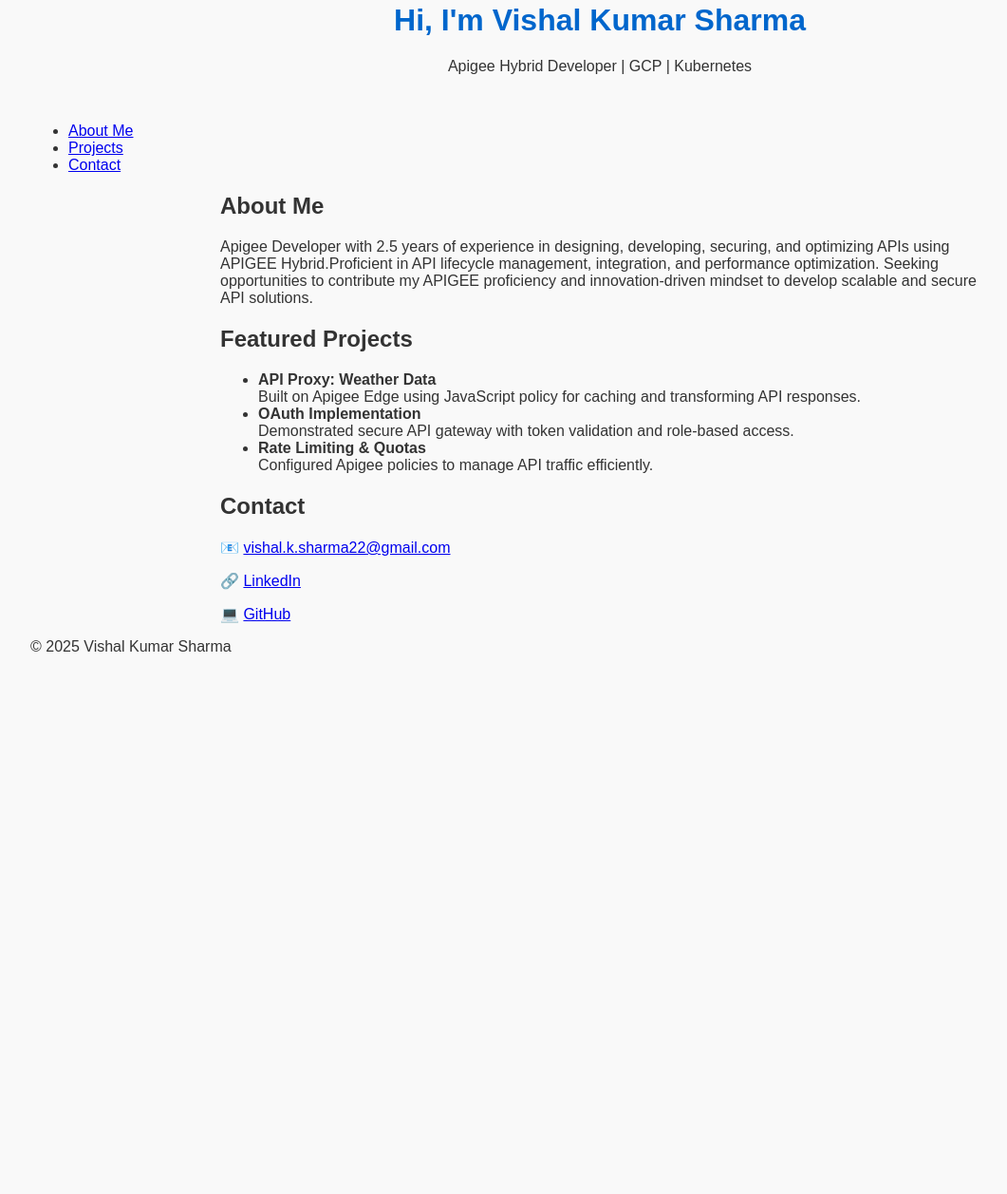
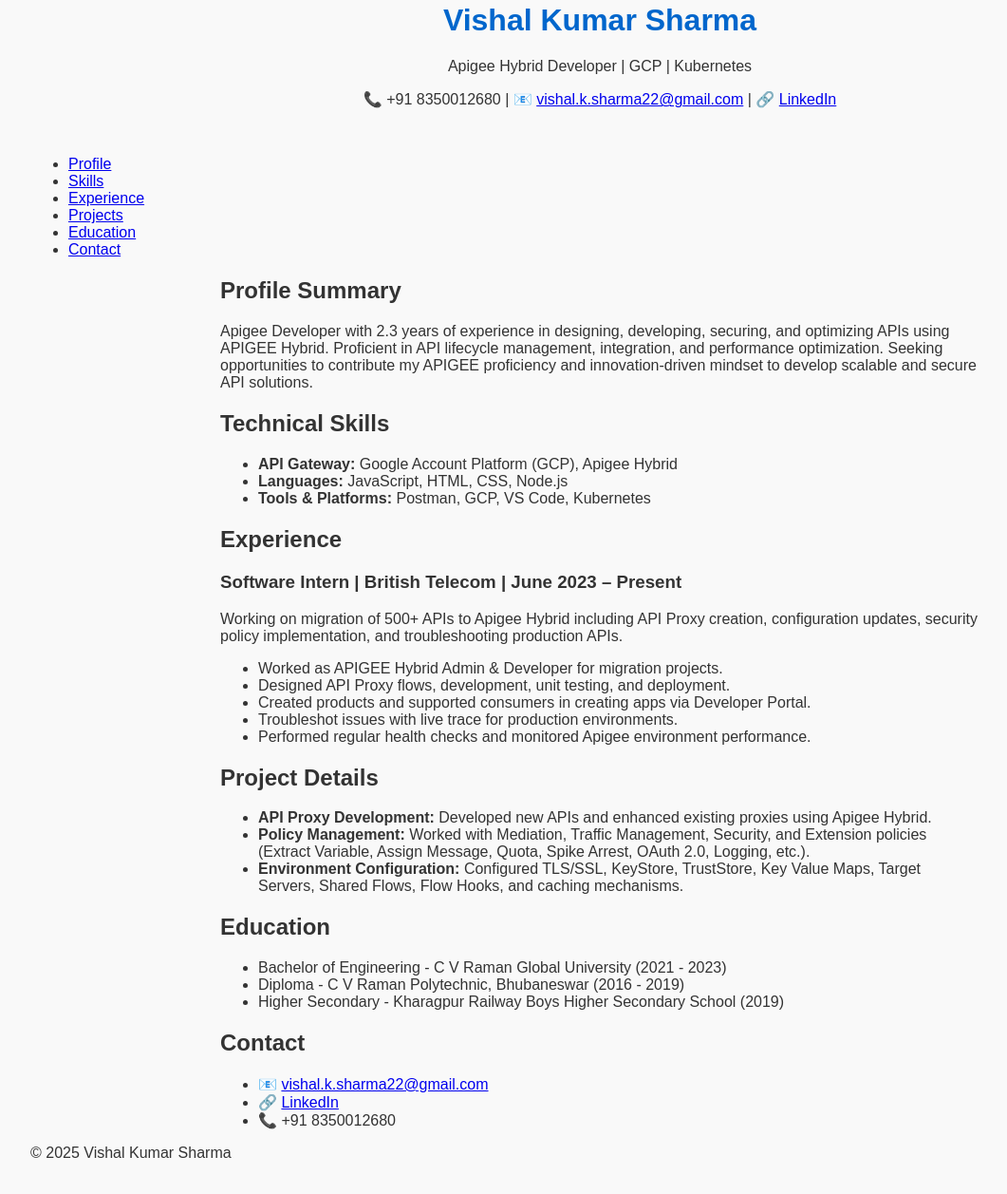
Before and after one commit to Vishal-ApigeeDeveloper/apigee-portfolio, a plain HTML site: page index.html in a window 1280 px wide. Shown: the part 37-1294 px from the top of the page at 95% size, without its empty margins (8-1069 px from the left). Before the commit the page ends 800 px from the top, so only its background shows below. Drawn offline with Linux system fonts and the light colour scheme.

Commit message:
Update index.html

```diff
--- a/index.html
+++ b/index.html
@@ -1,61 +1,128 @@
 <!DOCTYPE html>
 <html lang="en">
 <head>
-  <meta charset="UTF-8" />
-  <meta name="viewport" content="width=device-width, initial-scale=1.0" />
-  <title>Apigee Developer Portfolio - Vishal Kumar Sharma</title>
-  <link rel="stylesheet" href="style.css" />
+  <meta charset="UTF-8">
+  <meta name="viewport" content="width=device-width, initial-scale=1.0">
+  <title>Vishal Kumar Sharma | Apigee Developer Portfolio</title>
+  <link rel="stylesheet" href="style.css">
+  <meta name="description" content="Portfolio of Vishal Kumar Sharma, Apigee Hybrid Developer skilled in API lifecycle management, GCP, and Kubernetes.">
 </head>
 <body>
+  <!-- Header -->
   <header>
-    <h1>Hi, I'm Vishal Kumar Sharma</h1>
+    <div class="container">
+      <h1>Vishal Kumar Sharma</h1>
       <p>Apigee Hybrid Developer | GCP | Kubernetes</p>
+      <p>📞 +91 8350012680 | 📧 <a href="mailto:vishal.k.sharma22@gmail.com">vishal.k.sharma22@gmail.com</a> | 🔗 <a href="https://www.linkedin.com/in/vishal-kumar-sharma-503227314/" target="_blank" rel="noopener">LinkedIn</a></p>
+    </div>
   </header>
 
+  <!-- Navigation -->
   <nav>
+    <div class="container">
       <ul>
-      <li><a href="#about">About Me</a></li>
+        <li><a href="#profile">Profile</a></li>
+        <li><a href="#skills">Skills</a></li>
+        <li><a href="#experience">Experience</a></li>
         <li><a href="#projects">Projects</a></li>
+        <li><a href="#education">Education</a></li>
         <li><a href="#contact">Contact</a></li>
       </ul>
+    </div>
   </nav>
 
-  <section id="about">
-    <h2>About Me</h2>
+  <!-- Main Content -->
+  <main>
+    <!-- Profile Section -->
+    <section id="profile">
+      <div class="container">
+        <h2>Profile Summary</h2>
         <p>
-        Apigee Developer with 2.5 years of experience in designing, developing, securing, and optimizing APIs using APIGEE
-        Hybrid.Proficient in API lifecycle management, integration, and performance optimization.
-        Seeking opportunities to contribute my APIGEE proficiency and innovation-driven mindset to develop scalable and secure API solutions.
+          Apigee Developer with 2.3 years of experience in designing, developing, securing, and optimizing APIs using APIGEE Hybrid.
+          Proficient in API lifecycle management, integration, and performance optimization. Seeking opportunities to contribute my
+          APIGEE proficiency and innovation-driven mindset to develop scalable and secure API solutions.
         </p>
+      </div>
     </section>
 
+    <!-- Skills Section -->
+    <section id="skills">
+      <div class="container">
+        <h2>Technical Skills</h2>
+        <ul>
+          <li><strong>API Gateway:</strong> Google Account Platform (GCP), Apigee Hybrid</li>
+          <li><strong>Languages:</strong> JavaScript, HTML, CSS, Node.js</li>
+          <li><strong>Tools & Platforms:</strong> Postman, GCP, VS Code, Kubernetes</li>
+        </ul>
+      </div>
+    </section>
+
+    <!-- Experience Section -->
+    <section id="experience">
+      <div class="container">
+        <h2>Experience</h2>
+        <h3>Software Intern | British Telecom | June 2023 – Present</h3>
+        <p>
+          Working on migration of 500+ APIs to Apigee Hybrid including API Proxy creation, configuration updates, security policy implementation, and troubleshooting production APIs.
+        </p>
+        <ul>
+          <li>Worked as APIGEE Hybrid Admin & Developer for migration projects.</li>
+          <li>Designed API Proxy flows, development, unit testing, and deployment.</li>
+          <li>Created products and supported consumers in creating apps via Developer Portal.</li>
+          <li>Troubleshot issues with live trace for production environments.</li>
+          <li>Performed regular health checks and monitored Apigee environment performance.</li>
+        </ul>
+      </div>
+    </section>
+
+    <!-- Projects Section -->
     <section id="projects">
-    <h2>Featured Projects</h2>
+      <div class="container">
+        <h2>Project Details</h2>
         <ul>
           <li>
-        <strong>API Proxy: Weather Data</strong><br>
-        Built on Apigee Edge using JavaScript policy for caching and transforming API responses.
+            <strong>API Proxy Development:</strong> Developed new APIs and enhanced existing proxies using Apigee Hybrid.
           </li>
           <li>
-        <strong>OAuth Implementation</strong><br>
-        Demonstrated secure API gateway with token validation and role-based access.
+            <strong>Policy Management:</strong> Worked with Mediation, Traffic Management, Security, and Extension policies (Extract Variable, Assign Message, Quota, Spike Arrest, OAuth 2.0, Logging, etc.).
           </li>
           <li>
-        <strong>Rate Limiting & Quotas</strong><br>
-        Configured Apigee policies to manage API traffic efficiently.
+            <strong>Environment Configuration:</strong> Configured TLS/SSL, KeyStore, TrustStore, Key Value Maps, Target Servers, Shared Flows, Flow Hooks, and caching mechanisms.
           </li>
         </ul>
+      </div>
     </section>
 
-  <section id="contact">
-    <h2>Contact</h2>
-    <p>📧 <a href="mailto:you@example.com">vishal.k.sharma22@gmail.com</a></p>
-    <p>🔗 <a href="https://www.linkedin.com/in/vishal-kumar-sharma-503227314" target="_blank">LinkedIn</a></p>
-    <p>💻 <a href="https://github.com/yourusername" target="_blank">GitHub</a></p>
+    <!-- Education Section -->
+    <section id="education">
+      <div class="container">
+        <h2>Education</h2>
+        <ul>
+          <li>Bachelor of Engineering - C V Raman Global University (2021 - 2023)</li>
+          <li>Diploma - C V Raman Polytechnic, Bhubaneswar (2016 - 2019)</li>
+          <li>Higher Secondary - Kharagpur Railway Boys Higher Secondary School (2019)</li>
+        </ul>
+      </div>
     </section>
 
+    <!-- Contact Section -->
+    <section id="contact">
+      <div class="container">
+        <h2>Contact</h2>
+        <ul class="contact-list">
+          <li>📧 <a href="mailto:vishal.k.sharma22@gmail.com">vishal.k.sharma22@gmail.com</a></li>
+          <li>🔗 <a href="https://www.linkedin.com/in/vishal-kumar-sharma-503227314/" target="_blank" rel="noopener">LinkedIn</a></li>
+          <li>📞 +91 8350012680</li>
+        </ul>
+      </div>
+    </section>
+  </main>
+
+  <!-- Footer -->
   <footer>
+    <div class="container">
       <p>© 2025 Vishal Kumar Sharma</p>
+    </div>
   </footer>
 </body>
 </html>
```
Lines whose indentation alone changed are shown as unchanged.
